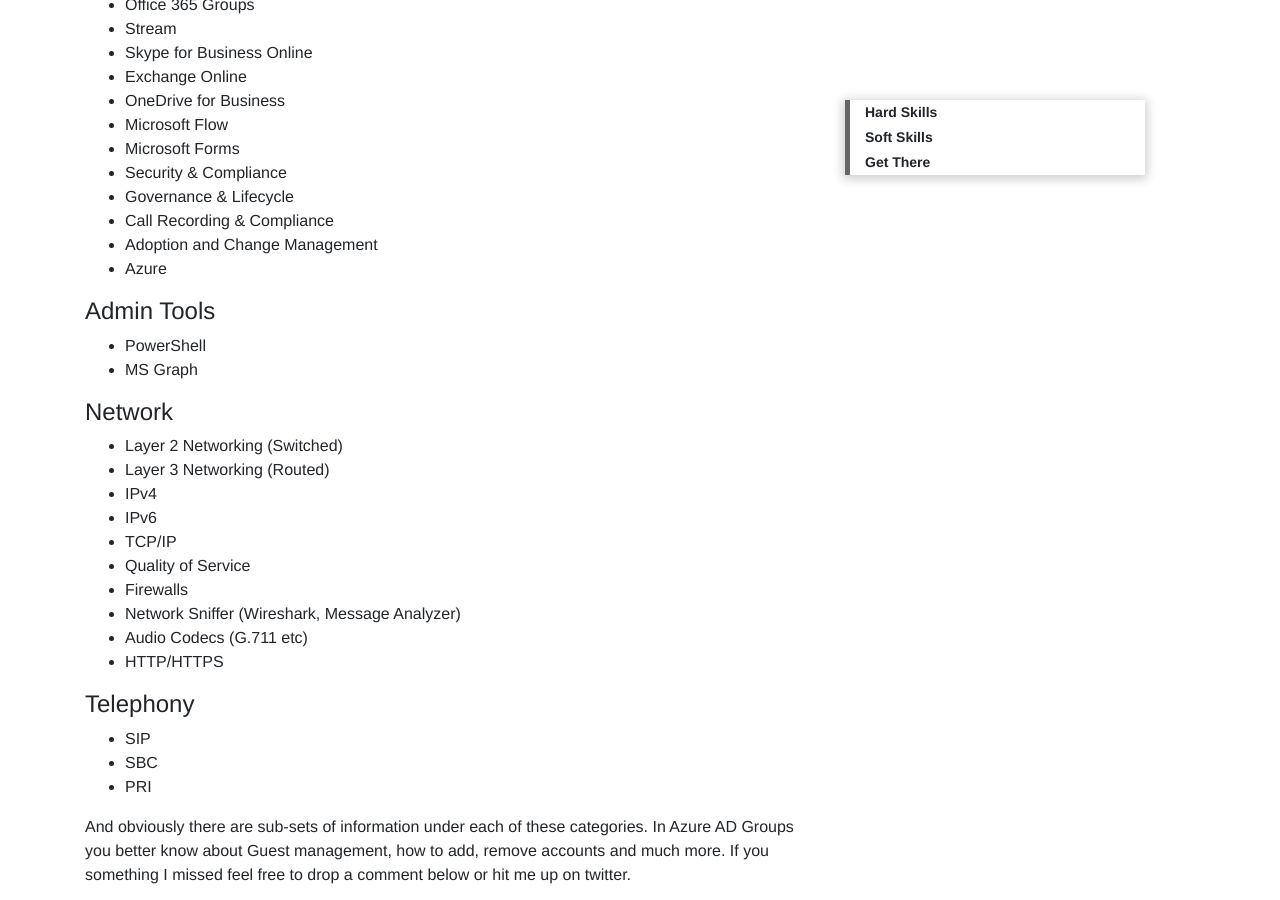
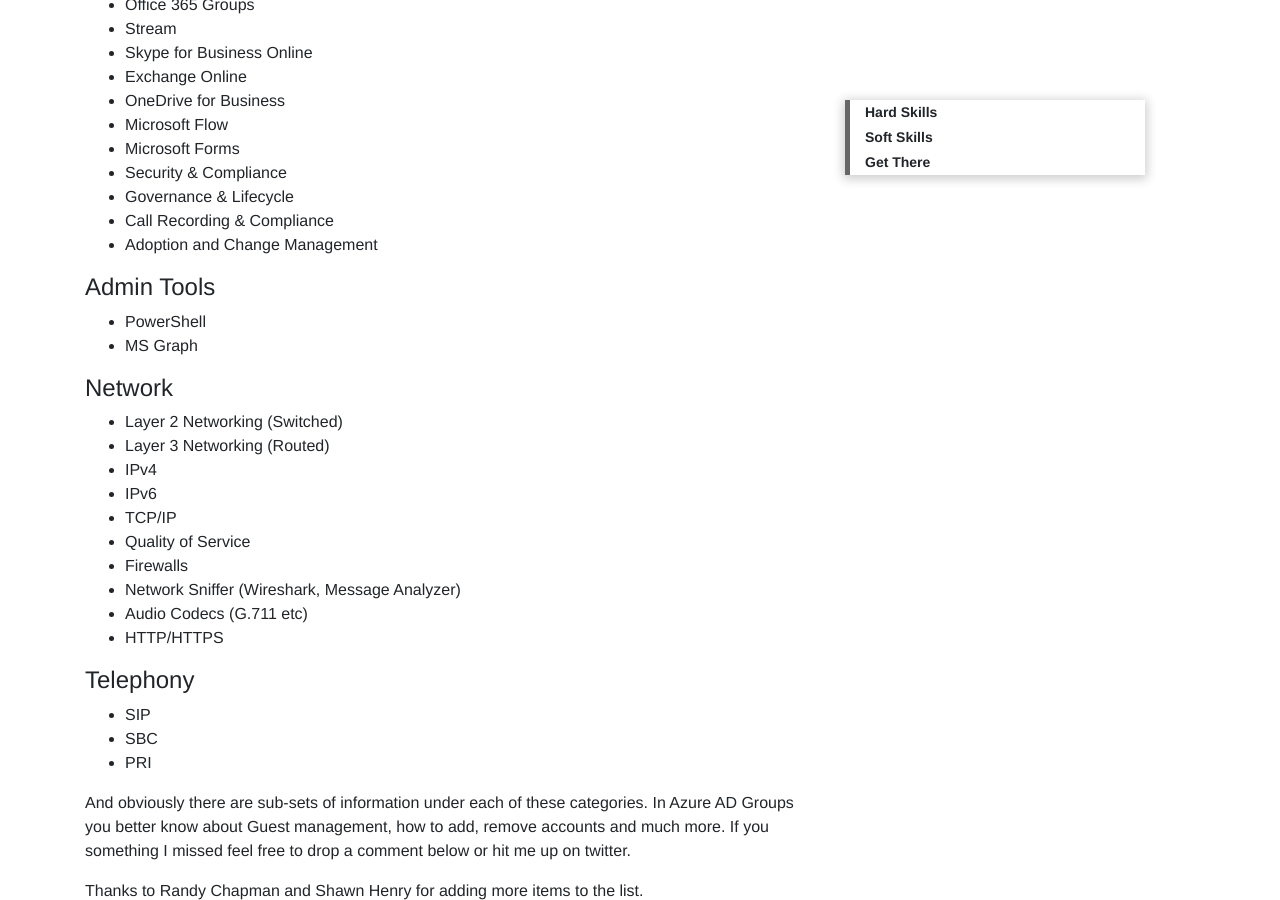
Before and after one commit to rbrynteson/theargylemvp, a Jekyll site: the page built from _posts/2019-11-01-what-is-my-job-now.md, in a window 1280 px wide and 900 px high, scrolled down 1777 px. Built offline with Jekyll 4.4.1, drawn with Linux system fonts in a browser that asks for light colours; comment, search, counter and statistics services are not loaded; a style sheet for code colours, icons or effects is not loaded.

Commit message:
Update 2019-11-01-what-is-my-job-now.md

```diff
--- a/_posts/2019-11-01-what-is-my-job-now.md
+++ b/_posts/2019-11-01-what-is-my-job-now.md
@@ -46,7 +46,6 @@ This is going to be a long list.  I will try to organize the list in a way that
 - Governance & Lifecycle
 - Call Recording & Compliance
 - Adoption and Change Management
-- Azure
 
 #### Admin Tools
 - PowerShell
```
